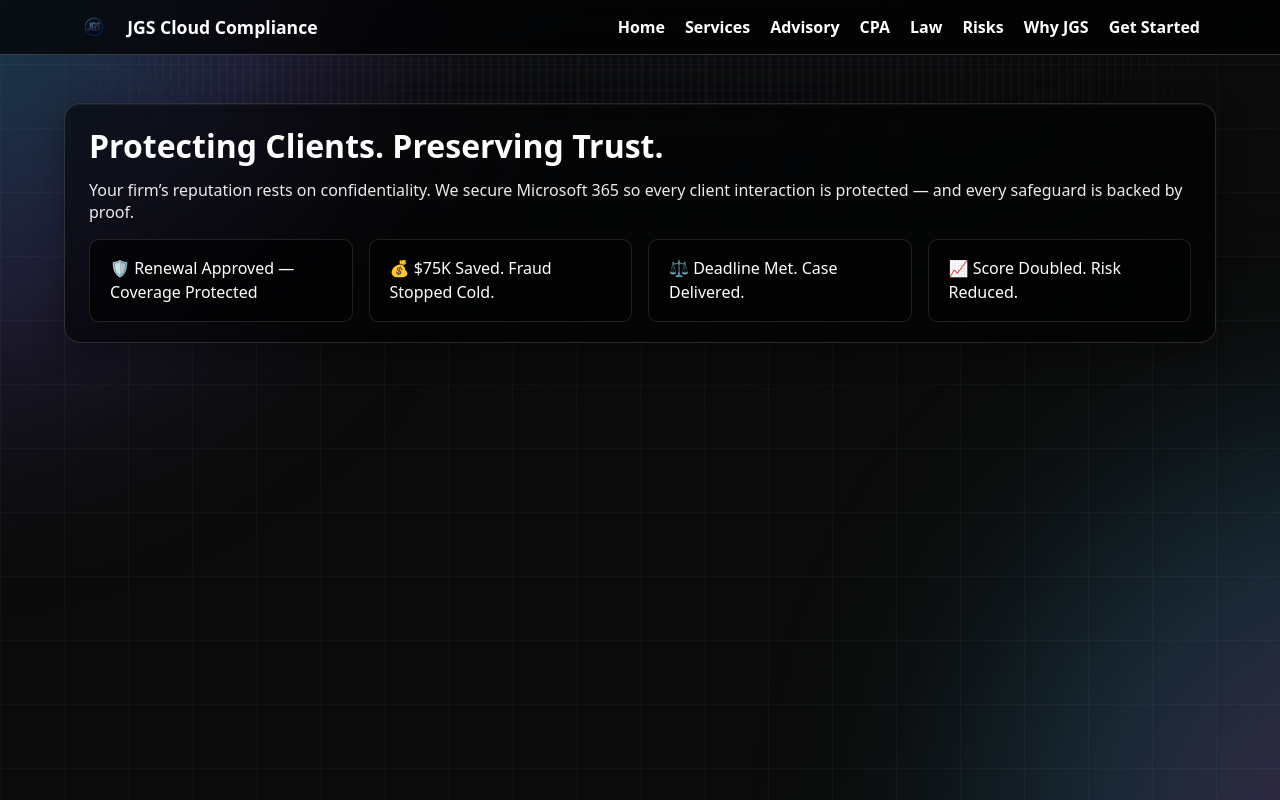
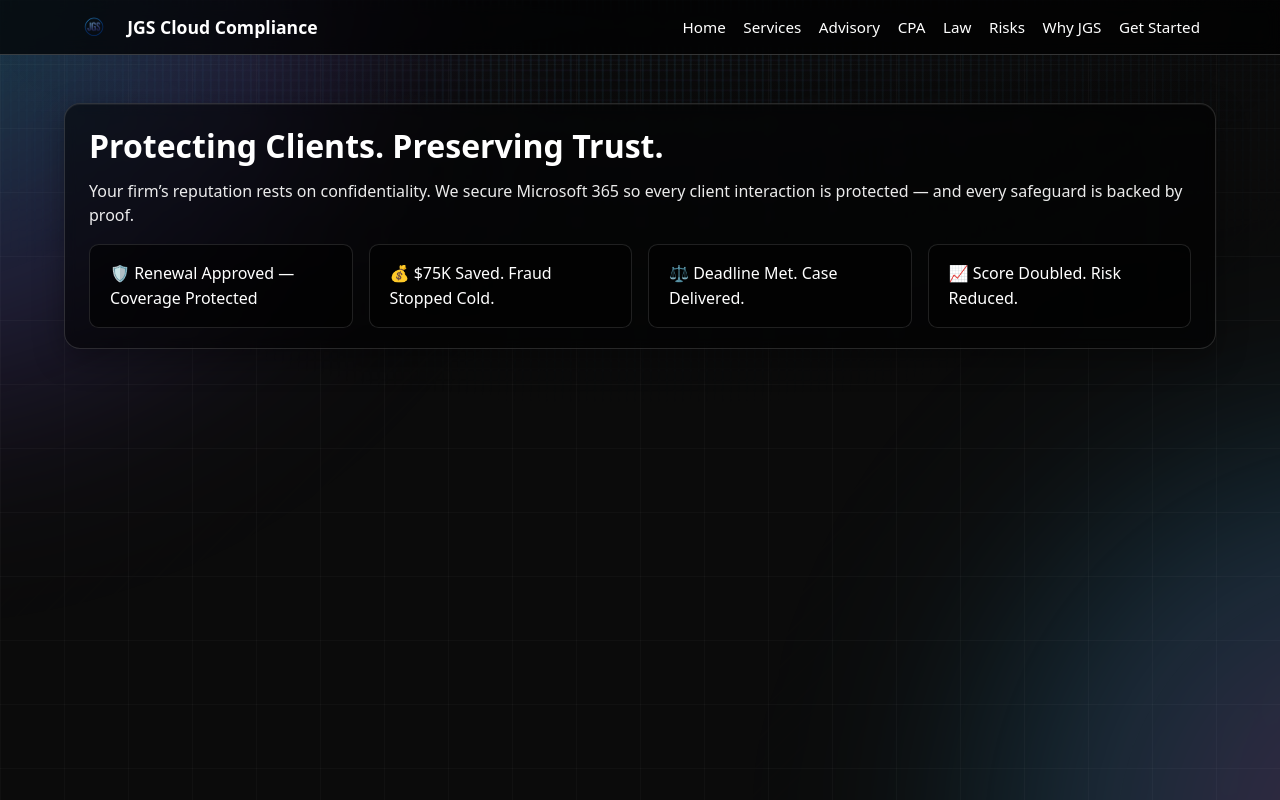
Before and after one commit to jspears80/jgs, a Next.js app: page / in a window 1280 px wide. Built offline with nearby package versions, Linux system fonts and the light colour scheme.

Commit message:
Update globals.css

```diff
--- a/app/globals.css
+++ b/app/globals.css
@@ -1,126 +1,182 @@
-/* ====== Base ====== */
-:root { --bg:#0b0b0b; --fg:#ffffff; --muted:rgba(255,255,255,.12); --muted-2:rgba(255,255,255,.2); }
-* { box-sizing:border-box; }
-html, body { height:100%; }
+/* ================================
+   JGS Cloud Compliance – globals.css
+   (hero + grid/flares + soft-page overlays)
+   ================================ */
+
+/* ---- Base ---- */
+:root {
+  --bg: #0b0b0b;
+  --fg: #ffffff;
+  --muted: rgba(255,255,255,.12);
+  --muted-2: rgba(255,255,255,.20);
+  --soft: rgba(0,0,0,.55);
+}
+
+* { box-sizing: border-box; }
+html, body { height: 100%; }
 body {
-  margin:0; background:var(--bg); color:var(--fg);
-  font-family:system-ui,-apple-system,Segoe UI,Roboto,Helvetica,Arial,sans-serif;
+  margin: 0;
+  background: var(--bg);
+  color: var(--fg);
+  font-family: system-ui, -apple-system, Segoe UI, Roboto, Helvetica, Arial, sans-serif;
+  -webkit-font-smoothing: antialiased;
+  -moz-osx-font-smoothing: grayscale;
 }
-a { color:inherit; text-decoration:none; }
+a { color: inherit; text-decoration: none; }
 
-/* ====== Layout ====== */
-.container { max-width:72rem; margin:auto; padding:1rem; }
-.section   { padding:3rem 0; scroll-margin-top:4rem; }
+/* ---- Layout ---- */
+.container { max-width: 72rem; margin: 0 auto; padding: 1rem; }
+.section   { padding: 3rem 0; scroll-margin-top: 4rem; }
 
-/* ====== Typography ====== */
-.title-xl { font-size:2rem; font-weight:800; margin:0 0 .75rem; }
-.title-lg { font-size:1.05rem; font-weight:700; margin:.25rem 0 .5rem; }
-.lead     { opacity:.92; margin:.25rem 0 1rem; }
+/* ---- Typography ---- */
+.title-xl { font-size: 2rem; font-weight: 800; margin: 0 0 .75rem; }
+.title-lg { font-size: 1.05rem; font-weight: 700; margin: .25rem 0 .5rem; }
+.lead     { opacity: .92; margin: .25rem 0 1rem; }
+.page p, .page li { font-weight: 400; font-size: 1rem; line-height: 1.55; }
 
-/* ====== Soft Page / Card ====== */
+/* ---- Soft "page" card ---- */
 .page {
-  border:1px solid rgba(255,255,255,.14);
-  border-radius:1rem;
-  background:rgba(0,0,0,.55);
-  backdrop-filter:blur(6px);
-  box-shadow:0 10px 30px rgba(0,0,0,.35), inset 0 1px 0 rgba(255,255,255,.06);
-  padding:1.25rem 1.5rem;
+  border: 1px solid rgba(255,255,255,.14);
+  border-radius: 1rem;
+  background: var(--soft);
+  backdrop-filter: blur(6px);
+  box-shadow:
+    0 10px 30px rgba(0,0,0,.35),
+    inset 0 1px 0 rgba(255,255,255,.06);
+  padding: 1.25rem 1.5rem;
 }
+.page + .page { margin-top: 1rem; }
+
+/* ---- Content cards ---- */
 .card {
-  border:1px solid var(--muted);
-  border-radius:.6rem;
-  padding:1rem 1.25rem;
-  background:rgba(0,0,0,.6);
-  line-height:1.55;
+  border: 1px solid var(--muted);
+  border-radius: .6rem;
+  padding: 1rem 1.25rem;
+  background: rgba(0,0,0,.6);
+  line-height: 1.55;
 }
-.hr { height:1px; background:var(--muted); margin:1rem 0; }
+.hr { height: 1px; background: var(--muted); margin: 1rem 0; }
 
-/* ====== Header / Nav ====== */
+/* ---- Header / Nav ---- */
 header {
-  position:sticky; top:0; z-index:1000;
-  background:rgba(0,0,0,.72);
-  backdrop-filter:blur(8px);
-  border-bottom:1px solid var(--muted-2);
+  position: sticky; top: 0; z-index: 1000;
+  background: rgba(0,0,0,.72);
+  backdrop-filter: blur(8px);
+  border-bottom: 1px solid var(--muted-2);
 }
 .header-row {
-  display:flex; align-items:center; justify-content:space-between;
-  gap:1rem; padding:.8rem 1rem;
+  display: flex; align-items: center; justify-content: space-between;
+  gap: 1rem; padding: .8rem 1rem;
 }
-.logo { height:28px; margin-right:.6rem; vertical-align:middle; }
-.nav-links { display:flex; gap:1.25rem; flex-wrap:wrap; align-items:center; }
-.nav-links a { font-weight:600; color:#fff; }
+.logo { height: 28px; margin-right: .6rem; vertical-align: middle; }
 
-/* CSS-only hamburger */
-#nav-toggle { display:none; }
-.burger { display:none; cursor:pointer; width:36px; height:28px; position:relative; }
-.burger span { position:absolute; left:0; right:0; height:2px; background:#fff; border-radius:2px; transition:transform .2s, opacity .2s, top .2s; }
-.burger span:nth-child(1){ top:4px;  }
-.burger span:nth-child(2){ top:13px; }
-.burger span:nth-child(3){ top:22px; }
+.nav-links {
+  display: flex; gap: 1.1rem; flex-wrap: wrap; align-items: center;
+}
+.nav-links a {
+  font-weight: 500;
+  font-size: .95rem;
+  color: #fff;
+}
 
-/* ====== Footer ====== */
-footer { border-top:1px solid var(--muted-2); padding:1rem; text-align:center; font-size:.9rem; opacity:.9; }
+/* CSS-only hamburger (we still toggle the checkbox in React if desired) */
+#nav-toggle { display: none; }
+.burger { display: none; cursor: pointer; width: 36px; height: 28px; position: relative; }
+.burger span {
+  position: absolute; left: 0; right: 0; height: 2px; background: #fff; border-radius: 2px;
+  transition: transform .2s, opacity .2s, top .2s;
+}
+.burger span:nth-child(1){ top: 4px; }
+.burger span:nth-child(2){ top: 13px; }
+.burger span:nth-child(3){ top: 22px; }
 
-/* ====== Background (grid + flares) ====== */
-.bg-wrap { position:fixed; inset:0; z-index:0; overflow:hidden; pointer-events:none; }
-.bg-grad { position:absolute; inset:0; background:radial-gradient(1200px 600px at 50% -10%, #0b0b0b 0%, transparent 60%); }
-.bg-grid { position:absolute; inset:0; background-image:
-  linear-gradient(to right, rgba(255,255,255,.1) 1px, transparent 1px),
-  linear-gradient(to bottom, rgba(255,255,255,.1) 1px, transparent 1px);
-  background-size:64px 64px; opacity:.30;
+/* ---- Footer ---- */
+footer {
+  border-top: 1px solid var(--muted-2);
+  padding: 1rem;
+  text-align: center;
+  font-size: .9rem;
+  opacity: .9;
 }
-.bg-flare { position:absolute; filter:blur(90px); opacity:.55; mix-blend-mode:screen; }
-.flare-1 { width:46rem; height:46rem; left:-20rem; top:-18rem;
-  background:radial-gradient(circle at 30% 30%, rgba(34,211,238,.55), rgba(139,92,246,.35) 55%, transparent 70%);
-  animation:pulse 9s ease-in-out infinite;
+
+/* ---- Background: grid + flares ---- */
+.bg-wrap { position: fixed; inset: 0; z-index: 0; overflow: hidden; pointer-events: none; }
+.bg-grad { position: absolute; inset: 0; background: radial-gradient(1200px 600px at 50% -10%, #0b0b0b 0%, transparent 60%); }
+.bg-grid {
+  position: absolute; inset: 0;
+  background-image:
+    linear-gradient(to right, rgba(255,255,255,.1) 1px, transparent 1px),
+    linear-gradient(to bottom, rgba(255,255,255,.1) 1px, transparent 1px);
+  background-size: 64px 64px; opacity: .30;
 }
-.flare-2 { width:40rem; height:40rem; right:-18rem; bottom:-14rem;
-  background:radial-gradient(circle at 70% 70%, rgba(232,121,249,.45), rgba(56,189,248,.35) 50%, transparent 70%);
-  animation:pulse 12s ease-in-out infinite reverse;
+.bg-flare { position: absolute; filter: blur(90px); opacity: .55; mix-blend-mode: screen; }
+.flare-1 {
+  width: 46rem; height: 46rem; left: -20rem; top: -18rem;
+  background: radial-gradient(circle at 30% 30%, rgba(34,211,238,.55), rgba(139,92,246,.35) 55%, transparent 70%);
+  animation: pulse 9s ease-in-out infinite;
 }
-.bg-flow { position:absolute; inset:0; pointer-events:none; background:
-  linear-gradient(to right, rgba(0,0,0,0) 0%, rgba(0,0,0,.25) 10%, rgba(0,0,0,0) 20%),
-  repeating-linear-gradient(90deg, rgba(80,200,255,.35) 0 2px, transparent 2px 8px),
-  repeating-linear-gradient(0deg, rgba(160,120,255,.22) 0 2px, transparent 2px 10px);
-  -webkit-mask-image:radial-gradient(1200px 600px at 50% 0%, rgba(255,255,255,.9), transparent 70%);
-  mask-image:radial-gradient(1200px 600px at 50% 0%, rgba(255,255,255,.9), transparent 70%);
-  animation:flowX 18s linear infinite; opacity:.25;
+.flare-2 {
+  width: 40rem; height: 40rem; right: -18rem; bottom: -14rem;
+  background: radial-gradient(circle at 70% 70%, rgba(232,121,249,.45), rgba(56,189,248,.35) 50%, transparent 70%);
+  animation: pulse 12s ease-in-out infinite reverse;
 }
-.bg-scan { position:absolute; inset:-20%; background:repeating-linear-gradient(135deg, rgba(255,255,255,.05) 0 2px, transparent 2px 18px); animation:scan 22s linear infinite; opacity:.15; }
-
-@keyframes pulse { 0%,100%{ transform:scale(1) } 50%{ transform:scale(1.06) } }
+/* optional animated flow lines */
+.bg-flow {
+  position: absolute; inset: 0; opacity: .25;
+  background:
+    linear-gradient(to right, rgba(0,0,0,0) 0%, rgba(0,0,0,.25) 10%, rgba(0,0,0,0) 20%),
+    repeating-linear-gradient(90deg, rgba(80,200,255,.35) 0 2px, transparent 2px 8px),
+    repeating-linear-gradient(0deg, rgba(160,120,255,.22) 0 2px, transparent 2px 10px);
+  -webkit-mask-image: radial-gradient(1200px 600px at 50% 0%, rgba(255,255,255,.9), transparent 70%);
+          mask-image: radial-gradient(1200px 600px at 50% 0%, rgba(255,255,255,.9), transparent 70%);
+  animation: flowX 18s linear infinite;
+}
+.bg-scan {
+  position: absolute; inset: -20%;
+  background: repeating-linear-gradient(135deg, rgba(255,255,255,.05) 0 2px, transparent 2px 18px);
+  animation: scan 22s linear infinite; opacity: .15;
+}
+@keyframes pulse { 0%,100%{ transform: scale(1) } 50%{ transform: scale(1.06) } }
 @keyframes flowX { 0%{ background-position:0 0,0 0,0 0 } 100%{ background-position:800px 0,400px 0,0 300px } }
 @keyframes scan { 0%{ transform:translate3d(0,0,0) } 100%{ transform:translate3d(-10%,-10%,0) } }
 
-/* ====== Overlay (so grid shows) ====== */
+/* ---- Overlay (modal page) ---- */
 .overlay {
   position: fixed; inset: 0;
-  background: rgba(0,0,0,.60);   /* lets grid/flares show */
+  background: rgba(0,0,0,.60);         /* translucent so grid/flares show */
   backdrop-filter: blur(8px);
   z-index: 900;
   overflow: auto;
+  display: flex; justify-content: center; align-items: flex-start;
   padding: 5rem 1rem 2rem;
 }
-.overlay .page { max-width:72rem; margin:0 auto; }
+.overlay .page {
+  max-width: 72rem;
+  background: var(--soft);
+  border-radius: 1rem;
+  border: 1px solid rgba(255,255,255,.14);
+  box-shadow: 0 10px 30px rgba(0,0,0,.35), inset 0 1px 0 rgba(255,255,255,.06);
+}
 
-/* ====== Tables & Lists ====== */
-table { width:100%; border-collapse:collapse; }
-thead th { border-bottom:1px solid #666; text-align:left; }
-tbody td { border-top:1px solid var(--muted); }
-ul { margin:.5rem 0 1rem 1.25rem; padding:0; list-style:disc; list-style-position:outside; }
-li { line-height:1.6; }
+/* ---- Tables & Lists ---- */
+table { width: 100%; border-collapse: collapse; }
+thead th { border-bottom: 1px solid #666; text-align: left; }
+tbody td { border-top: 1px solid var(--muted); }
+ul { margin: .5rem 0 1rem 1.25rem; padding: 0; list-style: disc; list-style-position: outside; }
+li { line-height: 1.6; }
 
-/* ====== Responsive ====== */
+/* ---- Responsive ---- */
 @media (max-width:900px){
   .nav-links{
-    position:fixed; top:56px; left:0; right:0;
-    background:rgba(0,0,0,.92);
-    border-bottom:1px solid var(--muted-2);
-    transform:translateY(-120%); transition:transform .2s ease;
-    display:grid; gap:.5rem; padding:.75rem 1rem;
+    position: fixed; top: 56px; left: 0; right: 0;
+    background: rgba(0,0,0,.92);
+    border-bottom: 1px solid var(--muted-2);
+    transform: translateY(-120%);
+    transition: transform .2s ease;
+    display: grid; gap: .5rem; padding: .75rem 1rem;
   }
-  #nav-toggle:checked ~ .nav-links { transform:translateY(0); }
-  .burger{ display:block; }
-  .header-row{ padding:.6rem 1rem; }
-  .nav-links a{ padding:.5rem .75rem; border-radius:.5rem; }
+  #nav-toggle:checked ~ .nav-links { transform: translateY(0); }
+  .burger { display: block; }
+  .header-row { padding: .6rem 1rem; }
+  .nav-links a { padding: .5rem .75rem; border-radius: .5rem; }
 }
```
